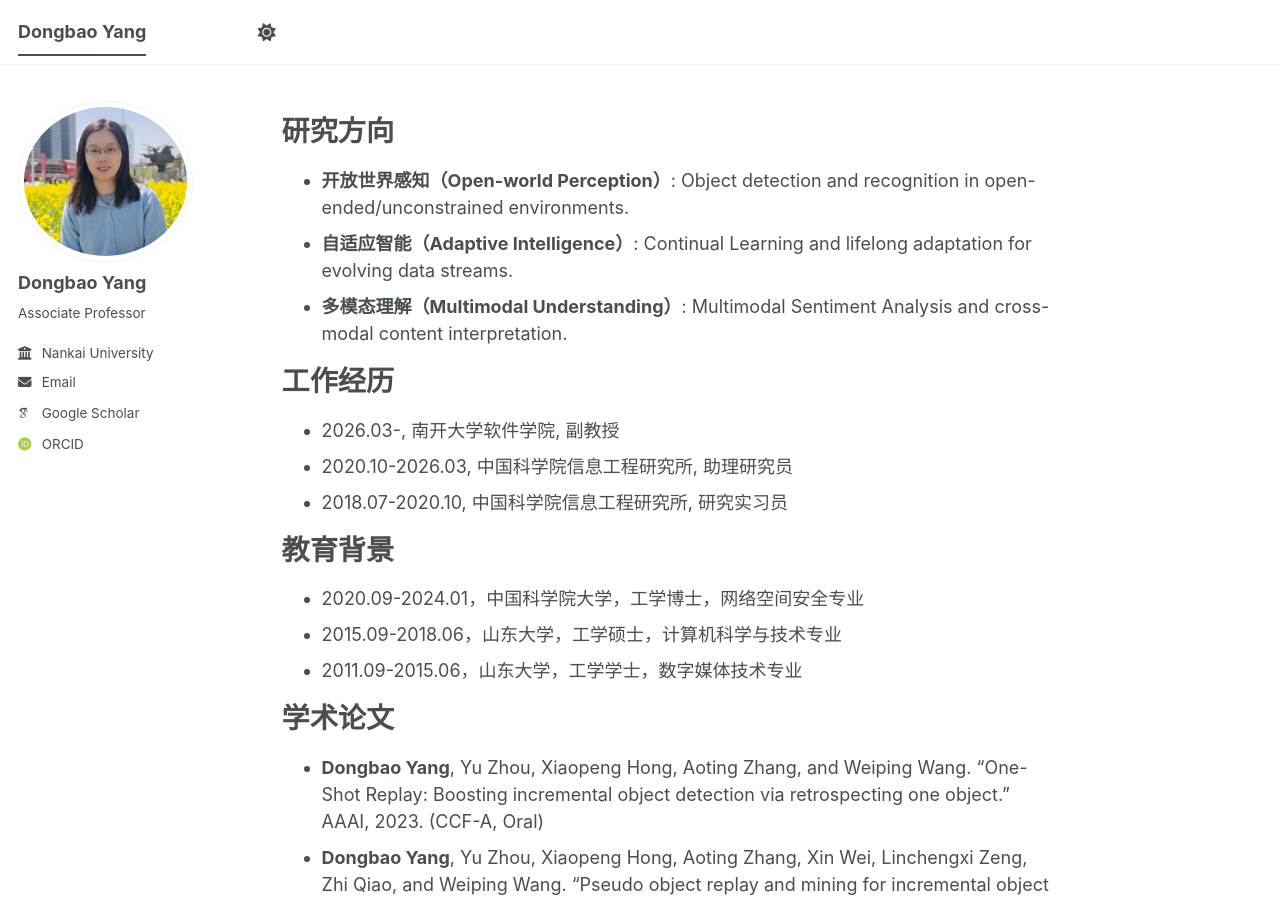
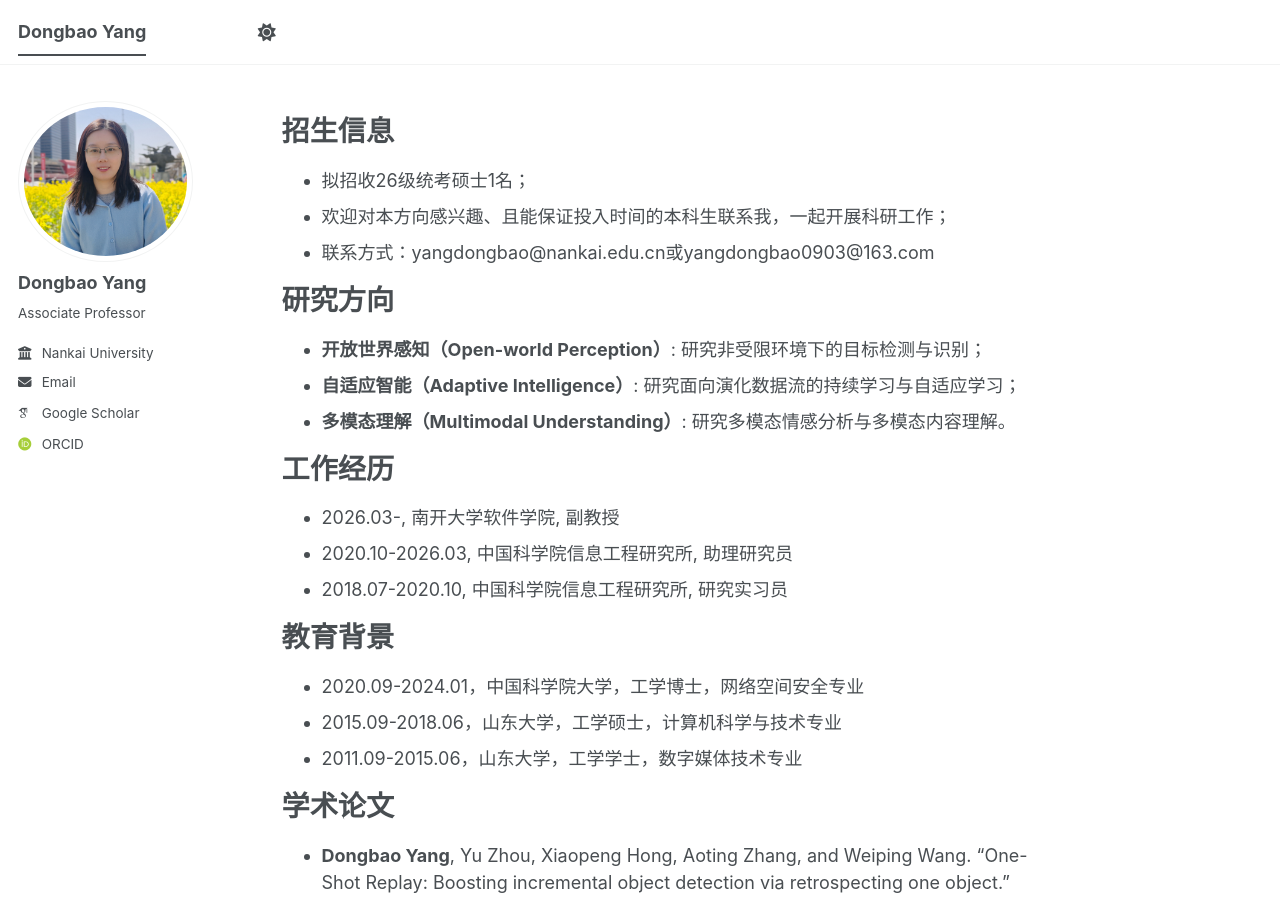
Before and after one commit to yangdb/yangdb.github.io, a Jekyll site: the page built from _pages/about.md, in a window 1280 px wide and 900 px high. Built offline with Jekyll 4.4.1, drawn with Linux system fonts in a browser that asks for light colours; some web fonts are replaced; a script bundle is joined from its source files by our own code; library files that are not in the unit come from our copies.

Commit message:
Add recruitment information and update research directions
Added招生信息 section with recruitment details and contact information. Updated research directions to include Chinese descriptions.

```diff
--- a/_pages/about.md
+++ b/_pages/about.md
@@ -7,11 +7,17 @@ redirect_from:
   - /about.html
 ---
 
+招生信息
+======
+* 拟招收26级统考硕士1名；
+* 欢迎对本方向感兴趣、且能保证投入时间的本科生联系我，一起开展科研工作；
+* 联系方式：yangdongbao@nankai.edu.cn或yangdongbao0903@163.com
+
 研究方向
 ======
-* **开放世界感知（Open-world Perception）**: Object detection and recognition in open-ended/unconstrained environments.
-* **自适应智能（Adaptive Intelligence）**: Continual Learning and lifelong adaptation for evolving data streams.
-* **多模态理解（Multimodal Understanding）**: Multimodal Sentiment Analysis and cross-modal content interpretation.
+* **开放世界感知（Open-world Perception）**: 研究非受限环境下的目标检测与识别；
+* **自适应智能（Adaptive Intelligence）**: 研究面向演化数据流的持续学习与自适应学习；
+* **多模态理解（Multimodal Understanding）**: 研究多模态情感分析与多模态内容理解。
 
 工作经历
 ======
```
